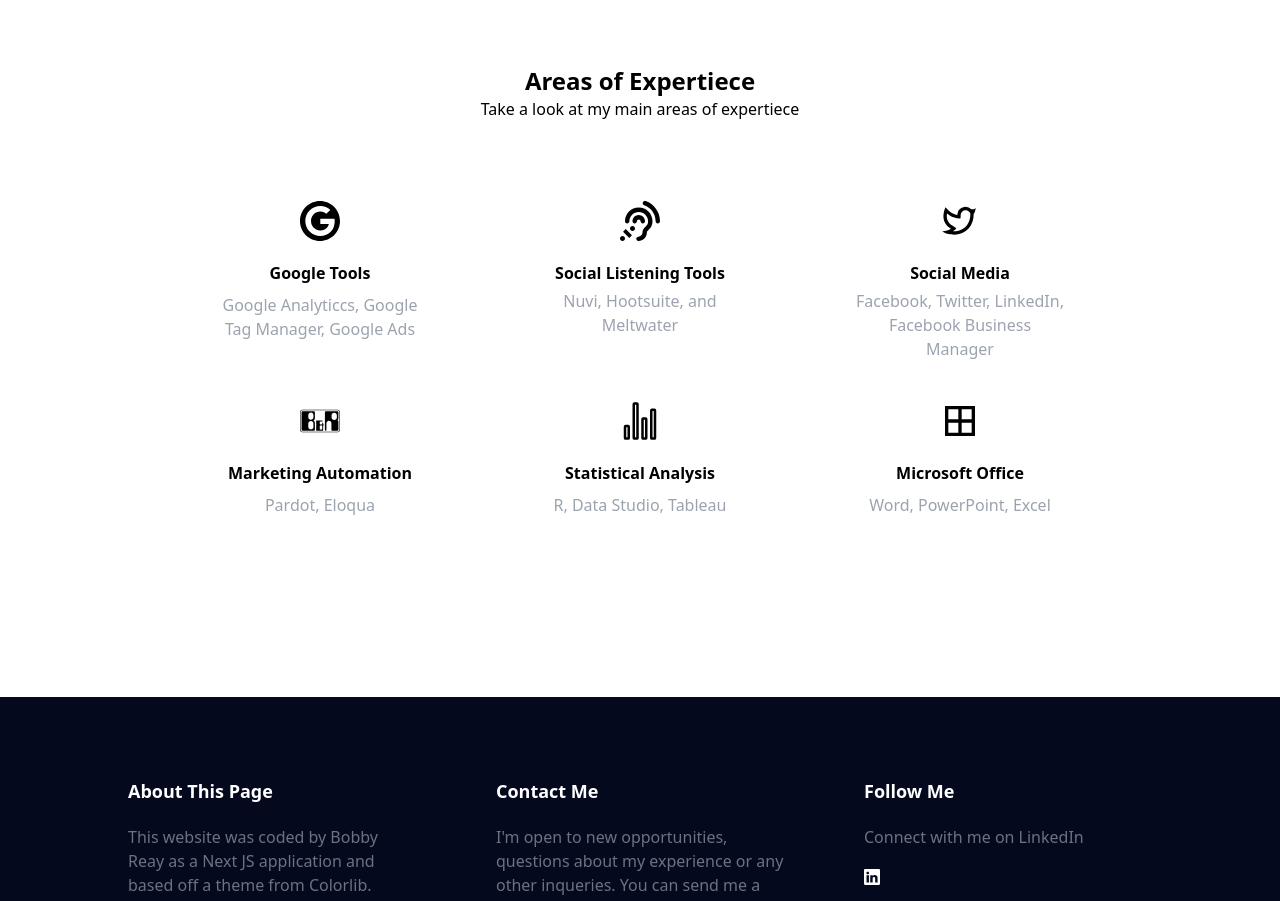
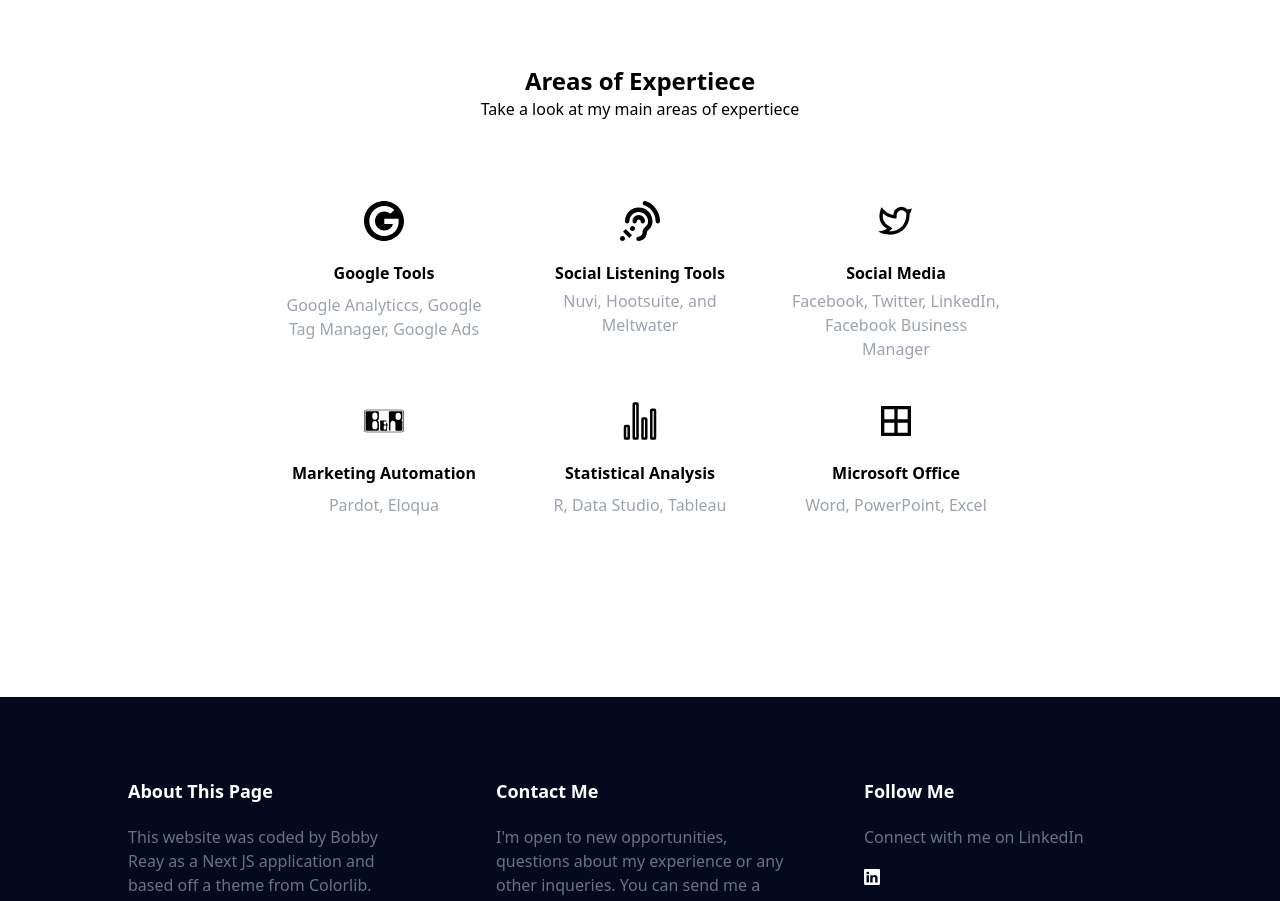
Before and after one commit to rreay724/andreas-website, a Next.js app: page / in a window 1280 px wide. Shown: the part 1400-2301 px from the top of the page. Built offline with nearby package versions, Linux system fonts and the light colour scheme.

Commit message:
area styling

```diff
--- a/components/Main.js
+++ b/components/Main.js
@@ -60,7 +60,7 @@
         <h1 className="text-2xl font-bold pt-20">Areas of Expertiece</h1>
         <p>Take a look at my main areas of expertiece</p>
         <div className=" mx-auto">
-          <div className="grid grid-cols-1 sm:grid-cols-2 lg:grid-cols-3 pt-10 pb-40 justify-center px-20 lg:px-40">
+          <div className="grid grid-cols-1 sm:grid-cols-2 lg:grid-cols-3 pt-10 pb-40 justify-center px-20 lg:px-40 xl:px-64">
             <div className="mx-auto justify-center w-52 pt-10">
               <ImGoogle3 className="w-full mx-auto h-10" />
               <h4 className="pt-5 font-semibold">Google Tools</h4>
```
